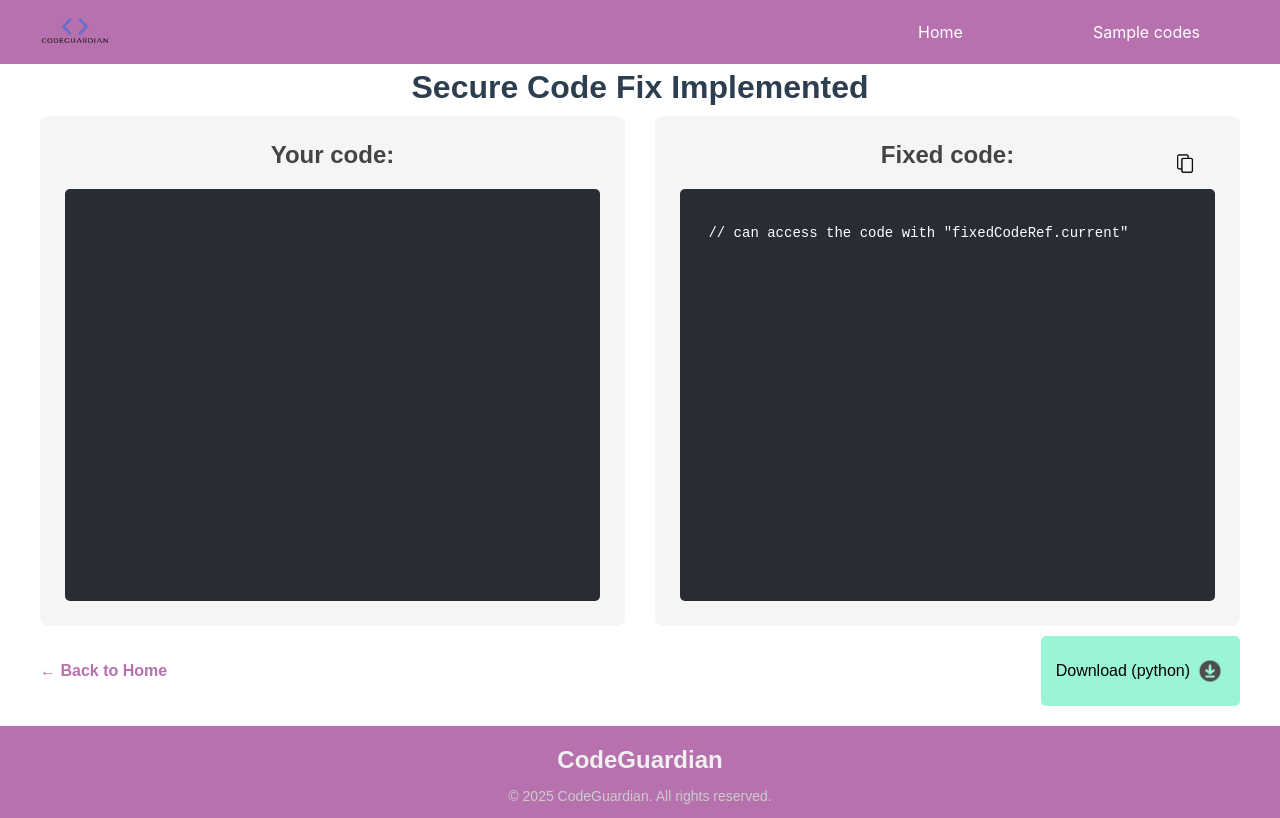
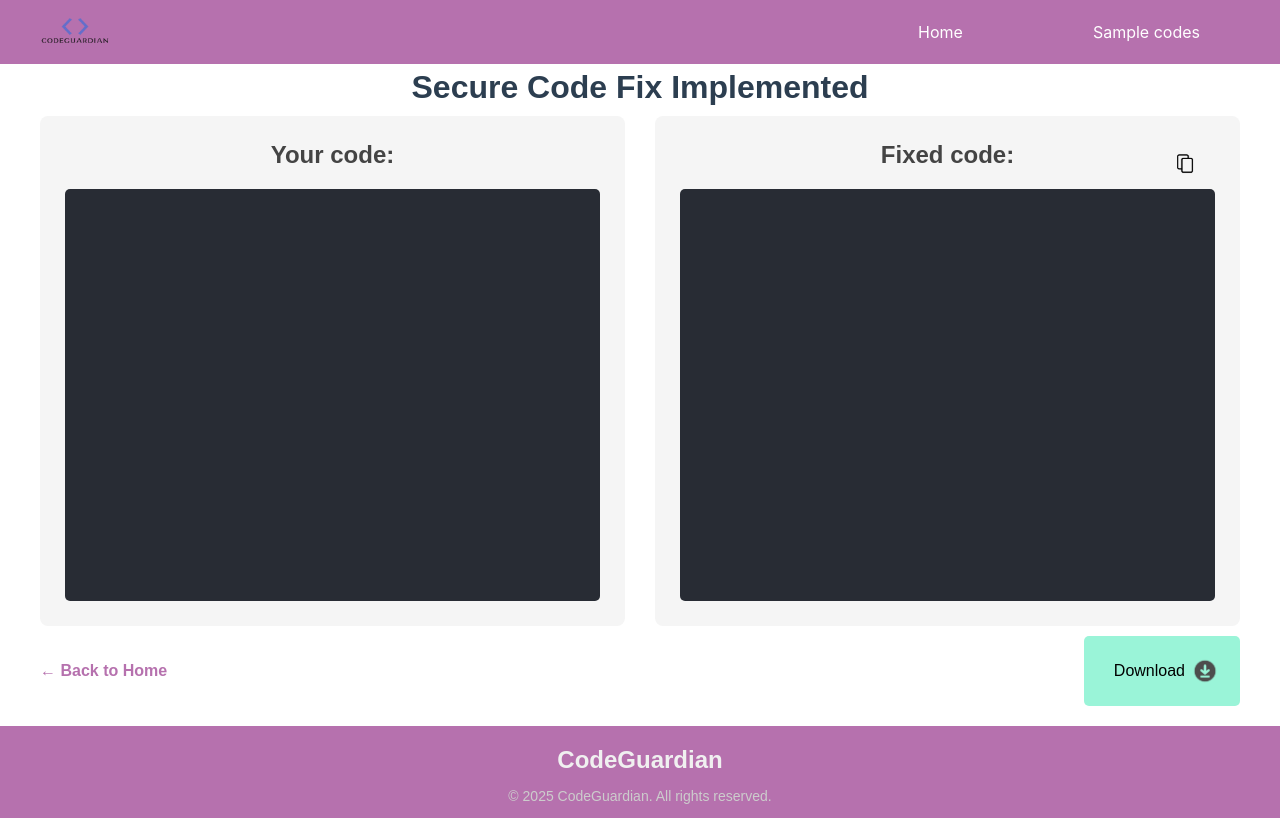
Before and after one commit to joyfuluj/SecureCodeApp, a React (Create React App) app in the folder frontend/: page /fix in a window 1280 px wide. Built offline with nearby package versions, Linux system fonts and the light colour scheme.

Commit message:
Implemented downloading function
Users can download the fixed code with the file which extension is based on their code.

```diff
--- a/frontend/src/components/Analyze.js
+++ b/frontend/src/components/Analyze.js
@@ -11,6 +11,7 @@ const Analyze = () => {
     const [fixed, setFixed] = useState('');
     const [keyword_o, setKeywordO] = useState('');
     const [keyword_f, setKeywordF] = useState('');
+    const [extension, setExtension] = useState('');
     const [isLoading, setIsLoading] = useState(false);
     const [error, setError] = useState('');
     const navigate = useNavigate()
@@ -21,7 +22,7 @@ const Analyze = () => {
     };
 
     const handleFixClick = () => {
-        navigate('/fix', { state: { codeInput, fixed, keyword_o, keyword_f } });
+        navigate('/fix', { state: { codeInput, fixed, keyword_o, keyword_f, extension } });
     };
 
 
@@ -55,6 +56,7 @@ const Analyze = () => {
             setFixed(parsedData.fixed || '');
             setKeywordO(parsedData.keyword_o || '');
             setKeywordF(parsedData.keyword_f || '');
+            setExtension(parsedData.extension || '');
         } catch (error) {
             console.error('Fetch error:', error);
             setError(error.message);
--- a/frontend/src/components/Fix.css
+++ b/frontend/src/components/Fix.css
@@ -73,7 +73,8 @@
     background-color: #9af4d8;
     color: black;
     border: none;
-    padding: 10px 15px;
+    padding: 10px 20px;
+    padding-left: 30px;
     font-size: 16px;
     border-radius: 5px;
     cursor: pointer;
@@ -92,6 +93,14 @@
     padding-left: 5px;
     height: 30px;
     width: 30px;
+}
+
+.download-section {
+    display: flex;
+    align-items: center;
+    gap: 15px;
+    position: relative;
+    right: 0px;
 }
 
 .actions-container {
--- a/frontend/src/components/Fix.js
+++ b/frontend/src/components/Fix.js
@@ -1,4 +1,4 @@
-import React, {useRef} from 'react';
+import React, {useRef, useState} from 'react';
 import { useNavigate, useLocation } from 'react-router-dom';
 import { highlightCodeText } from '../utils/highlightUtils';
 import './Fix.css';
@@ -9,6 +9,8 @@ const Fix = () => {
     const { fixed } = location.state || {};
     const { keyword_o } = location.state || {};
     const { keyword_f } = location.state || {};
+    const { extension } = location.state || {};
+    const [downloadMsg, setDownloadMsg] = useState('');
     const navigate = useNavigate()
     const fixedCodeRef = useRef(null); // Reference to the fixed code block
 
@@ -26,6 +28,21 @@ const Fix = () => {
             });
         }
     };
+
+    const handleDownloadClick = () => {
+        console.log('Download button clicked');
+        console.log('Extension:', extension);
+        const ext = extension || 'txt';
+        const element = document.createElement("a");
+        const file = new Blob([fixed], { type: 'text/plain' });
+        element.href = URL.createObjectURL(file);
+        element.download = `fixed_code${ext}`;
+        document.body.appendChild(element);
+        element.click();
+        document.body.removeChild(element);
+    };
+
+
 
 
     return (
@@ -54,7 +71,8 @@ const Fix = () => {
                         />
                     </div>
                     <div className="fix-code-block">
-                        <pre ref={fixedCodeRef}> // can access the code with "fixedCodeRef.current"
+                    {/*can access the code with "fixedCodeRef.current" */}
+                        <pre ref={fixedCodeRef}>
                         <pre>{highlightCodeText(fixed, keyword_f, 'fixed')}</pre>
                         </pre>
                     </div>
@@ -64,9 +82,9 @@ const Fix = () => {
         <div className="actions-container">
             <a href="/" className="back-link" onClick={handleBackClick}>← Back to Home</a>
             <div className="download-section">
-                <button className="download-button">
-                    <p>Download (python)</p>
-                    <img src="/download_icon.png" className="download_icon" alt="download" />
+                <button className="download-button" onClick={handleDownloadClick}>
+                    <p>Download</p>
+                    <img src="/download_icon.png" className="download_icon" alt="download"/>
                 </button>
             </div>
         </div>
```
Also changed, not shown: 1 other file (tests, documents, lock files or other folders).
